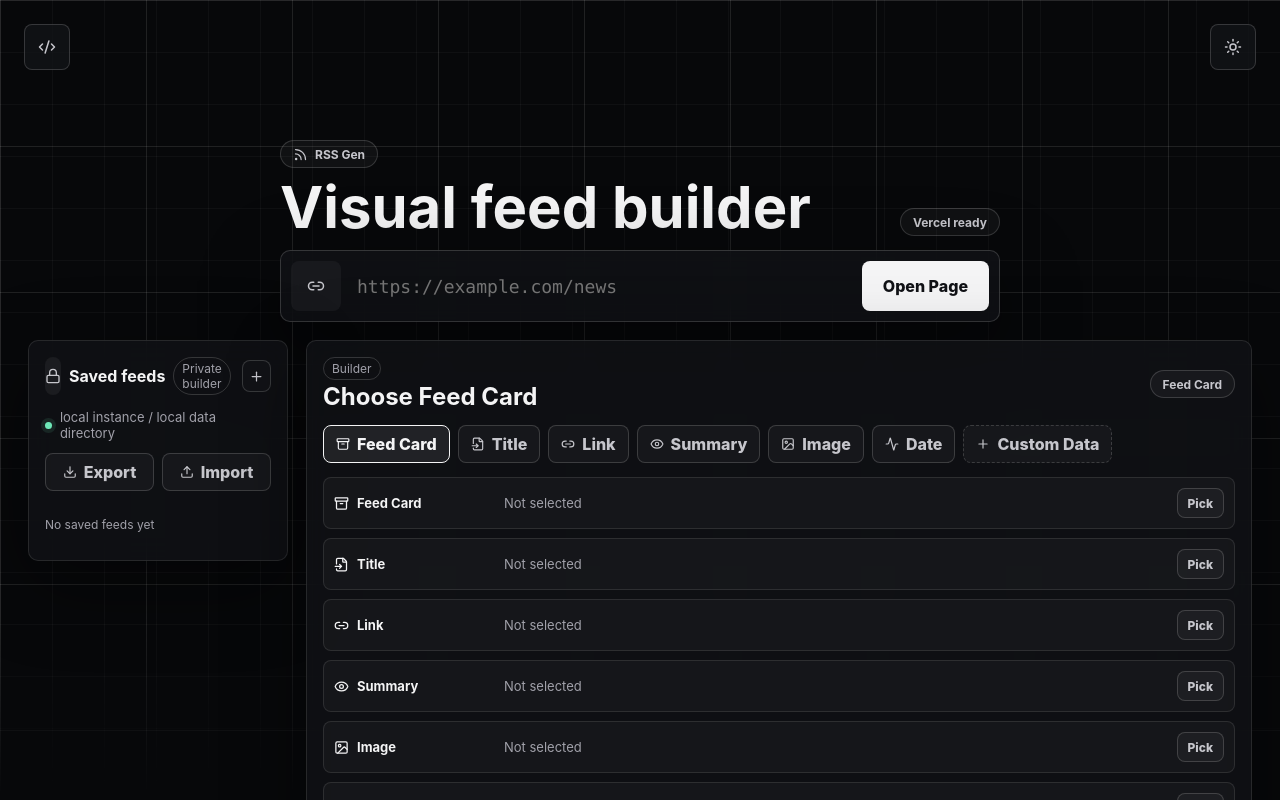
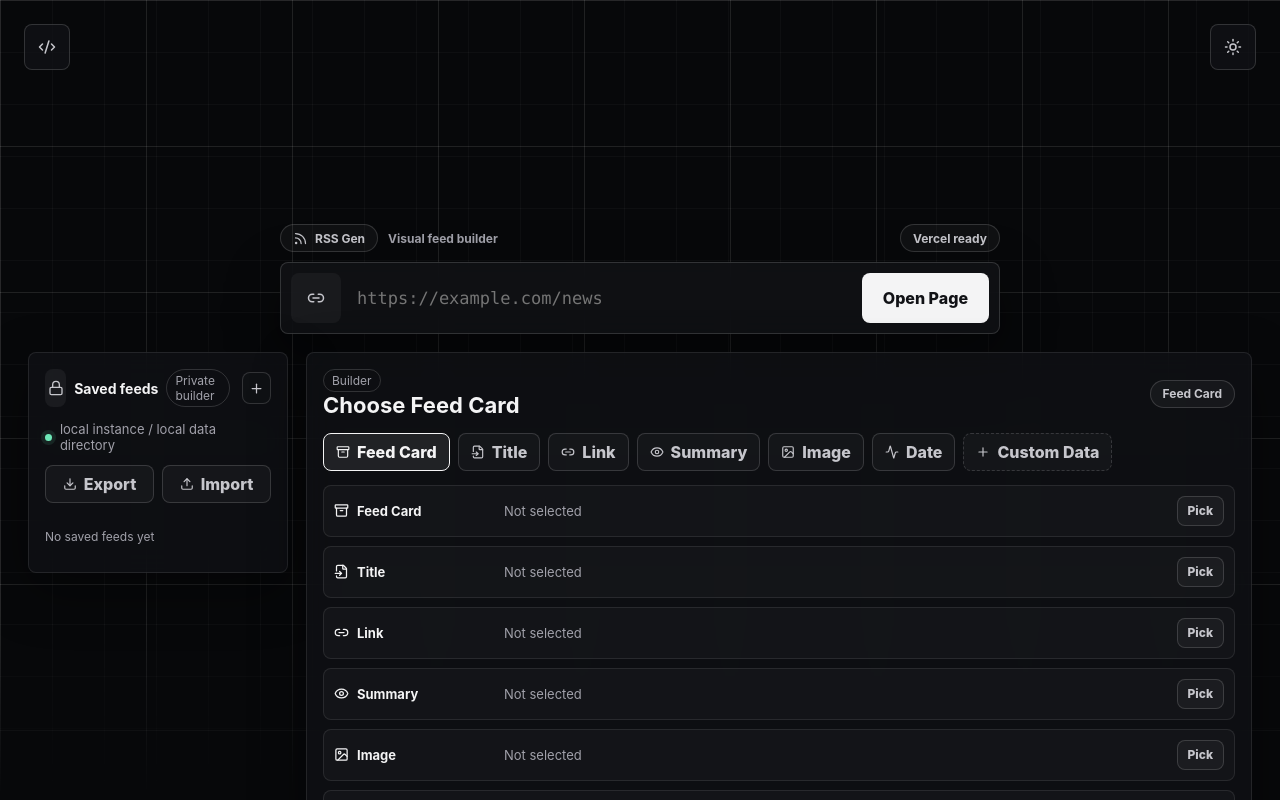
Before and after one commit to mammadovziya/rss-gen, a Next.js app: page / in a window 1280 px wide. Shown: the top 800 px of the page. Built offline with nearby package versions, Linux system fonts and the light colour scheme.

Commit message:
Polish builder interface

```diff
--- a/src/app/globals.css
+++ b/src/app/globals.css
@@ -1,11 +1,11 @@
 :root {
   color-scheme: dark;
   --bg: #07080a;
-  --bg-soft: #0b0c10;
-  --panel: rgba(17, 18, 22, 0.78);
-  --panel-strong: rgba(21, 22, 27, 0.92);
-  --line: rgba(255, 255, 255, 0.1);
-  --line-strong: rgba(255, 255, 255, 0.16);
+  --bg-soft: #0b0c0f;
+  --panel: rgba(17, 18, 22, 0.76);
+  --panel-strong: rgba(22, 23, 28, 0.94);
+  --line: rgba(255, 255, 255, 0.09);
+  --line-strong: rgba(255, 255, 255, 0.15);
   --text: #f4f4f5;
   --muted: #a1a1aa;
   --muted-strong: #c6c6cc;
@@ -15,11 +15,11 @@
   --warning: #fbbf24;
   --ok: #6ee7b7;
   --focus: rgba(255, 255, 255, 0.22);
-  --shadow: 0 24px 80px rgba(0, 0, 0, 0.42);
+  --shadow: 0 18px 54px rgba(0, 0, 0, 0.38);
   --grid-major: 146px;
   --grid-minor: 52px;
   --grid-major-line: rgba(255, 255, 255, 0.1);
-  --grid-minor-line: rgba(255, 255, 255, 0.035);
+  --grid-minor-line: rgba(255, 255, 255, 0.032);
 }
 
 * {
@@ -55,6 +55,17 @@ a {
   color: inherit;
 }
 
+.sr-only {
+  position: absolute;
+  width: 1px;
+  height: 1px;
+  padding: 0;
+  overflow: hidden;
+  clip: rect(0, 0, 0, 0);
+  white-space: nowrap;
+  border: 0;
+}
+
 .app-frame {
   position: relative;
   min-height: 100dvh;
@@ -76,7 +87,7 @@ a {
   --accent: #111216;
   --accent-ink: #f6f7f8;
   --focus: rgba(0, 0, 0, 0.12);
-  --shadow: 0 24px 70px rgba(20, 24, 30, 0.12);
+  --shadow: 0 18px 48px rgba(20, 24, 30, 0.12);
   --grid-major-line: rgba(0, 0, 0, 0.1);
   --grid-minor-line: rgba(0, 0, 0, 0.035);
 }
@@ -114,7 +125,7 @@ a {
   place-items: center;
   border: 1px solid var(--line-strong);
   border-radius: 8px;
-  background: rgba(20, 21, 25, 0.74);
+  background: rgba(18, 19, 23, 0.76);
   color: var(--muted-strong);
   cursor: pointer;
   pointer-events: auto;
@@ -145,22 +156,29 @@ a {
 .workspace {
   width: min(100%, 1520px);
   margin: 0 auto;
-  padding: 76px 28px 42px;
+  padding: 72px 28px 42px;
 }
 
 .hero-panel {
   display: grid;
-  gap: 14px;
+  gap: 10px;
   width: min(100%, 720px);
   margin: 0 auto 18px;
-  padding-top: clamp(28px, 8vh, 74px);
+  padding-top: clamp(98px, 19vh, 188px);
 }
 
 .tool-heading {
   display: flex;
-  align-items: end;
+  align-items: center;
   justify-content: space-between;
-  gap: 16px;
+  gap: 12px;
+}
+
+.brand-lockup {
+  display: flex;
+  min-width: 0;
+  align-items: center;
+  gap: 10px;
 }
 
 .brand-chip,
@@ -185,11 +203,14 @@ a {
   padding: 0 12px;
 }
 
-.tool-heading h1 {
-  margin: 10px 0 0;
-  font-size: clamp(34px, 5vw, 58px);
-  line-height: 1;
-  letter-spacing: 0;
+.tool-kicker {
+  min-width: 0;
+  overflow: hidden;
+  color: var(--muted);
+  font-size: 12px;
+  font-weight: 720;
+  text-overflow: ellipsis;
+  white-space: nowrap;
 }
 
 .heading-meta {
@@ -203,8 +224,8 @@ a {
   gap: 12px;
   align-items: center;
   border: 1px solid var(--line-strong);
-  border-radius: 10px;
-  background: var(--panel);
+  border-radius: 8px;
+  background: rgba(17, 18, 22, 0.84);
   box-shadow: var(--shadow);
   padding: 10px;
   backdrop-filter: blur(16px);
@@ -246,7 +267,7 @@ a {
   background: transparent;
   padding: 0 14px;
   font-family: "SFMono-Regular", Consolas, "Liberation Mono", monospace;
-  font-size: 18px;
+  font-size: 17px;
   color: var(--muted-strong);
 }
 
@@ -279,7 +300,7 @@ a {
   border-radius: 8px;
   cursor: pointer;
   font-weight: 760;
-  transition: transform 160ms ease, border-color 160ms ease, background 160ms ease, color 160ms ease;
+  transition: border-color 160ms ease, background 160ms ease, color 160ms ease;
 }
 
 .primary-action {
@@ -304,7 +325,11 @@ a {
 .mini-button:hover,
 .pick-chip:hover,
 .mode-switch button:hover {
-  transform: translateY(-1px);
+  background-color: rgba(255, 255, 255, 0.075);
+}
+
+.primary-action:hover {
+  background: var(--text);
 }
 
 .primary-action:disabled,
@@ -372,7 +397,7 @@ a {
 .custom-panel,
 .iframe-shell {
   border: 1px solid var(--line);
-  border-radius: 10px;
+  border-radius: 8px;
   background: var(--panel);
   box-shadow: var(--shadow);
   backdrop-filter: blur(16px);
@@ -424,6 +449,8 @@ a {
 }
 
 .panel-title strong {
+  font-size: 14px;
+  letter-spacing: 0;
   white-space: nowrap;
 }
 
@@ -483,7 +510,7 @@ a {
   min-width: 0;
   border: 1px solid var(--line);
   border-radius: 8px;
-  background: rgba(255, 255, 255, 0.035);
+  background: rgba(255, 255, 255, 0.032);
   color: var(--text);
   cursor: pointer;
   padding: 10px;
@@ -492,6 +519,7 @@ a {
 
 .feed-row.active > button:first-child {
   border-color: var(--accent);
+  background: rgba(255, 255, 255, 0.06);
 }
 
 .feed-row strong,
@@ -537,8 +565,9 @@ a {
 }
 
 .panel-title-row h2 {
-  margin: 5px 0 0;
-  font-size: 24px;
+  margin: 4px 0 0;
+  font-size: 22px;
+  line-height: 1.16;
   letter-spacing: 0;
 }
 
@@ -558,7 +587,7 @@ a {
   align-items: center;
   gap: 7px;
   min-height: 38px;
-  background: rgba(255, 255, 255, 0.035);
+  background: rgba(255, 255, 255, 0.032);
   color: var(--muted-strong);
   padding: 0 12px;
 }
@@ -581,6 +610,7 @@ a {
   gap: 10px;
   align-items: end;
   margin-bottom: 14px;
+  background: rgba(255, 255, 255, 0.026);
   padding: 10px;
 }
 
@@ -643,7 +673,7 @@ a {
   align-items: center;
   border: 1px solid var(--line);
   border-radius: 8px;
-  background: rgba(255, 255, 255, 0.03);
+  background: rgba(255, 255, 255, 0.028);
   padding: 10px;
 }
 
@@ -664,6 +694,7 @@ a {
 
 .selection-label strong {
   font-size: 13px;
+  letter-spacing: 0;
 }
 
 .selection-row span {
@@ -757,7 +788,7 @@ a {
 .empty-preview {
   display: grid;
   place-items: center;
-  min-height: 280px;
+  min-height: 236px;
   border: 1px dashed var(--line-strong);
   border-radius: 8px;
   color: var(--muted);
@@ -766,13 +797,9 @@ a {
 }
 
 .empty-preview h3 {
-  margin: 10px 0 4px;
+  margin: 10px 0 0;
   color: var(--text);
-}
-
-.empty-preview p {
-  margin: 0;
-  line-height: 1.5;
+  font-size: 16px;
 }
 
 .metrics-grid {
@@ -870,7 +897,7 @@ a {
 }
 
 .site-footer {
-  padding: 22px;
+  padding: 20px;
   color: var(--muted);
   font-size: 12px;
   text-align: center;
@@ -894,7 +921,7 @@ a {
   }
 
   .hero-panel {
-    padding-top: 30px;
+    padding-top: 48px;
   }
 
   .app-grid {
@@ -943,6 +970,11 @@ a {
   .tool-heading {
     align-items: start;
     flex-direction: column;
-    gap: 10px;
+    gap: 8px;
+  }
+
+  .brand-lockup {
+    width: 100%;
+    justify-content: space-between;
   }
 }
--- a/src/app/rss-builder-client.tsx
+++ b/src/app/rss-builder-client.tsx
@@ -16,7 +16,6 @@ import {
   Lock,
   Moon,
   Plus,
-  RefreshCw,
   Rss,
   Save,
   Sparkles,
@@ -765,14 +764,15 @@ export function RssBuilderClient() {
       </header>
 
       <main className="workspace">
-        <section className="hero-panel">
+        <section className="hero-panel" aria-labelledby="app-title">
+          <h1 className="sr-only" id="app-title">RSS Gen visual feed builder</h1>
           <div className="tool-heading">
-            <div>
+            <div className="brand-lockup">
               <div className="brand-chip">
                 <Rss size={15} />
                 RSS Gen
               </div>
-              <h1>Visual feed builder</h1>
+              <span className="tool-kicker">Visual feed builder</span>
             </div>
             <span className="heading-meta">Vercel ready</span>
           </div>
@@ -1030,8 +1030,7 @@ export function RssBuilderClient() {
             {!preview ? (
               <div className="empty-preview">
                 <Rss size={26} />
-                <h3>No preview yet</h3>
-                <p>Open a page or run preview to inspect extracted feed items.</p>
+                <h3>No preview</h3>
               </div>
             ) : (
               <div className="preview-content">
```
